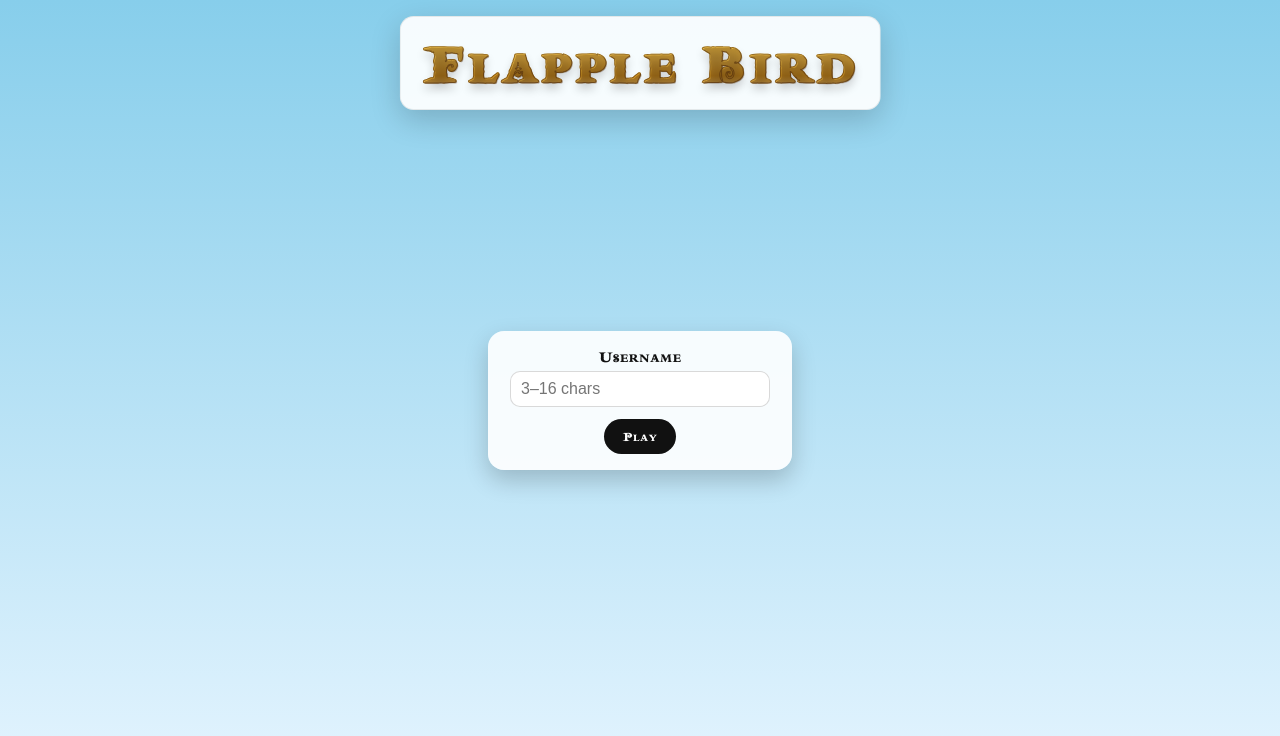
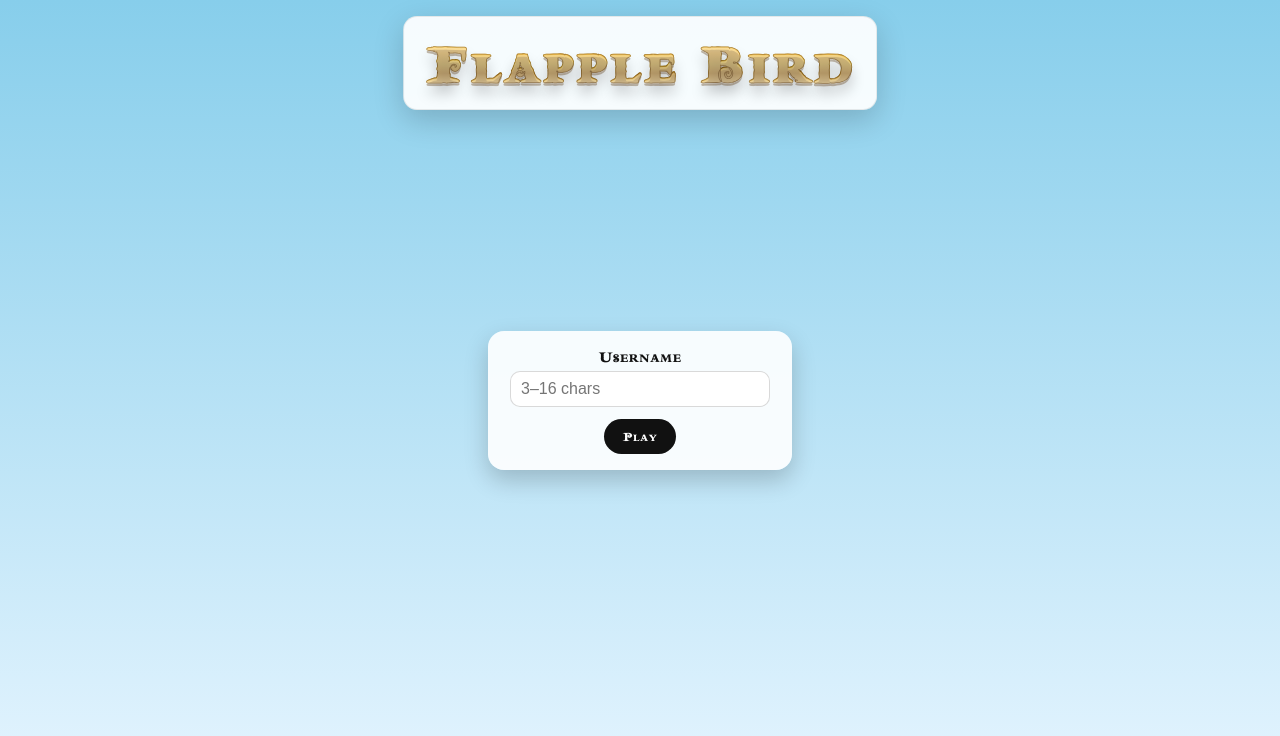
Before and after one commit to KCcooldude11/flappy-bird-netlify, a website: page index.html in a window 1280 px wide. Drawn offline with Linux system fonts and the light colour scheme; no server answers.

```diff
--- a/style.css
+++ b/style.css
@@ -434,31 +434,36 @@
 #homeTitle .titleText{
   display: inline-block;
   font-size: clamp(28px, 5.5vw, 56px);
-  letter-spacing: 0.09em;
+  letter-spacing: 0.08em;
 
-  /* Fallback if gradient clip fails */
-  color: #F5C349;
+  /* Fallback: still gold even if gradient clip fails */
+  color: #d4af37;
 
-  /* Warm gold like your sample */
+  /* Metallic gold gradient */
   background-image: linear-gradient(
     180deg,
-    #FFE6A3 0%,
-    #F9CB4C 22%,
-    #F5C349 45%,
-    #D89A22 70%,
-    #FFE6A3 100%
+    #fff6cc 0%,
+    #ffe08a 16%,
+    #f6c24b 36%,
+    #d4af37 52%,
+    #b8821a 66%,
+    #ffd97a 82%,
+    #fff6cc 100%
   );
   -webkit-background-clip: text;
   background-clip: text;
+
+  /* The key: only WebKit uses this, but it makes the gradient actually show */
   -webkit-text-fill-color: transparent;
 
-  /* Clean edge (avoid muddy outline) */
-  -webkit-text-stroke: 1px rgba(70, 35, 10, 0.55);
+  /* Thin warm outline, not muddy */
+  -webkit-text-stroke: 0.8px rgba(70, 40, 10, 0.45);
 
-  /* Light depth without killing the gold */
+  /* Depth without turning brown */
   text-shadow:
-    1px 1px 0 rgba(70, 35, 10, 0.35),
-    0 6px 10px rgba(0,0,0,0.20);
+    0 1px 0 rgba(255,255,255,0.35),      /* tiny highlight */
+    0 3px 0 rgba(90, 55, 15, 0.35),      /* subtle “lift” */
+    0 10px 14px rgba(0,0,0,0.22);        /* soft drop */
 }
 
 
```
